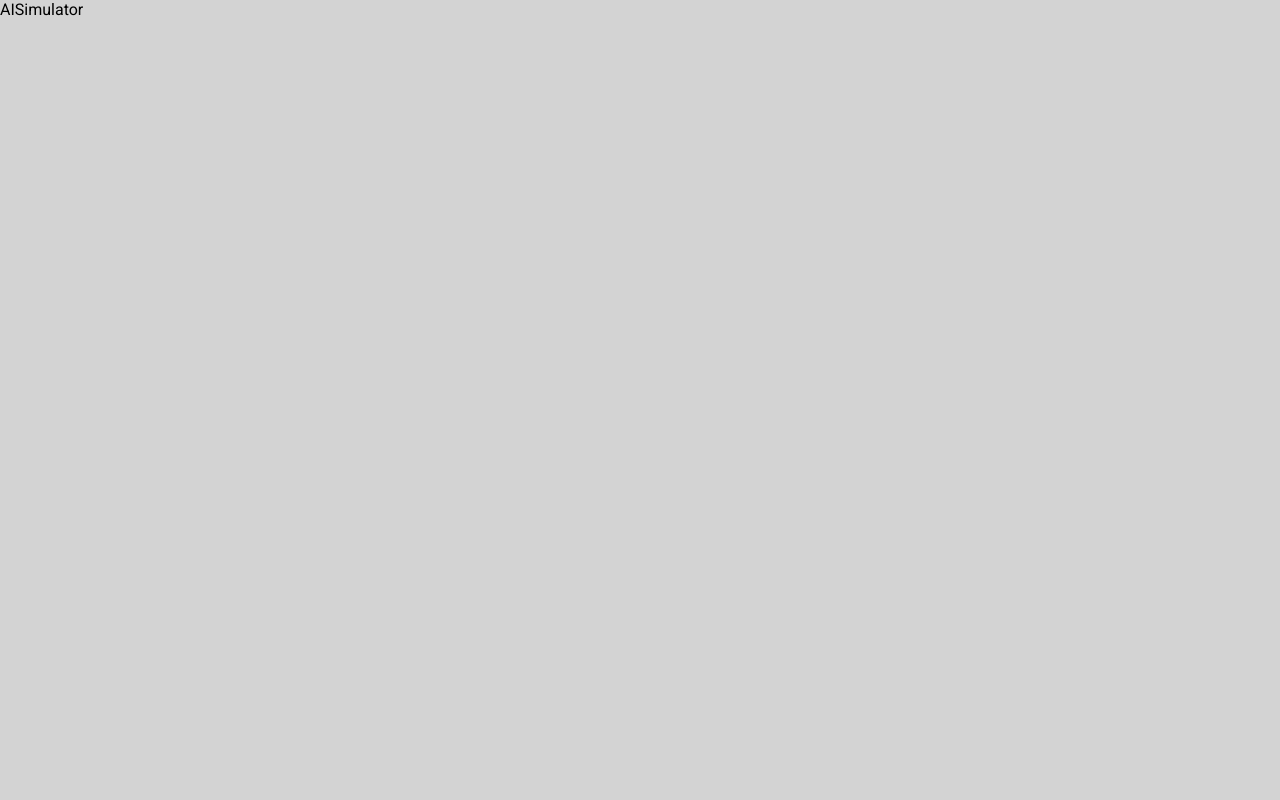
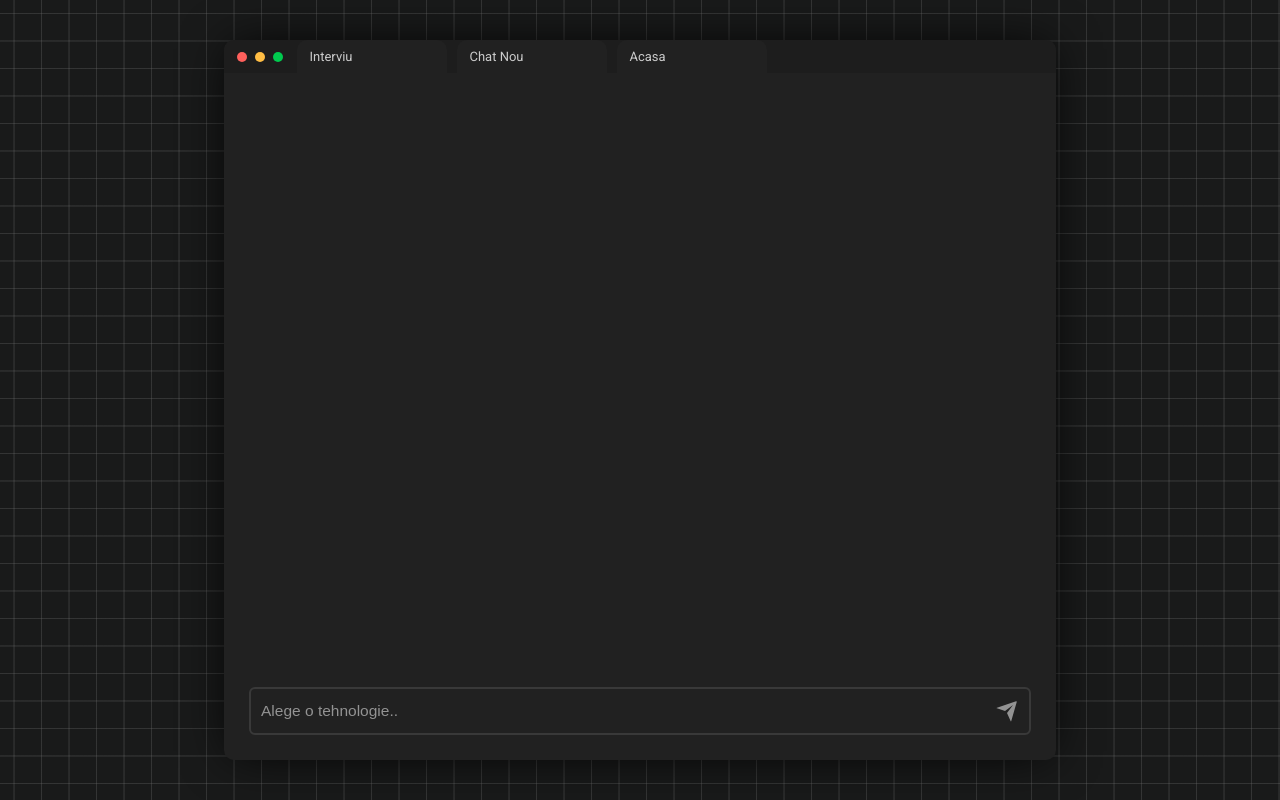
Before and after one commit to cosmin-panescu/Learn-with-AI, a React (Create React App) app in the folder client/: page /#/simulare-AI in a window 1280 px wide. Built offline with nearby package versions, Linux system fonts and the light colour scheme; a web font is replaced by a local one.

Commit message:
implement the api on the frontend parti

```diff
--- a/client/src/pages/AISimulator/AISimulator.jsx
+++ b/client/src/pages/AISimulator/AISimulator.jsx
@@ -1,207 +1,163 @@
-// import React, { useEffect, useRef, useState } from "react";
-// import "./AISimulator.scss";
-// // AI custom instruction
-// import { systemMessage } from "../../utils/data";
-// // user and interviewer avatars
-// import ai_avatar from "../../resources/ai.png";
-// import user_avatar from "../../resources/user.png";
-// import { Link } from "react-router-dom";
-
-// // openAI API Key from .env
-// const openaiAPI = process.env.REACT_APP_OPENAI_API_KEY;
-
-// const AISimulator = () => {
-//   // store current message
-//   const [message, setMessage] = useState("");
-//   // handle loading the answer from AI
-//   const [isLoading, setIsLoading] = useState(false);
-//   // store all messages
-//   const [allMessages, setAllMessages] = useState([
-//     {
-//       role: "assistant",
-//       content:
-//         "Alege tehnologia sau tehnologiile pentru care vrei sa fii intervievat.",
-//     },
-//   ]);
-//   // auto scroll when the answer is received
-//   const msgEnd = useRef(null);
-
-//   const sendMessage = async () => {
-//     try {
-//       setIsLoading(true);
-
-//       const text = message;
-//       setMessage("");
-
-//       let url = "https://api.openai.com/v1/chat/completions";
-//       let token = `Bearer ${openaiAPI}`;
-//       // more models to work with: gpt-3.5-turbo, gpt-3.5-turbo-1106, gpt-3.5-turbo-0125, gpt-4-turbo
-//       let model = "gpt-3.5-turbo-1106";
-//       let messagesToSend = [
-//         {
-//           role: "system",
-//           content: systemMessage,
-//         },
-//         ...allMessages,
-//         {
-//           role: "user",
-//           content: text,
-//         },
-//       ];
-
-//       setAllMessages([...messagesToSend]);
-
-//       let res = await fetch(url, {
-//         method: "POST",
-//         headers: {
-//           Authorization: token,
-//           "Content-Type": "application/json",
-//         },
-//         body: JSON.stringify({
-//           model: model,
-//           messages: messagesToSend,
-//         }),
-//       });
-
-//       let resjson = await res.json();
-
-//       if (resjson) {
-//         let newAllMessages = [...messagesToSend, resjson.choices[0].message];
-//         setAllMessages(newAllMessages);
-//       }
-
-//       setIsLoading(false);
-//     } catch (error) {
-//       setIsLoading(false);
-
-//       console.error("A apărut o eroare:", error);
-//     }
-//   };
-
-//   // send the message when press enter
-//   const handleEnter = async (e) => {
-//     if (e.key === "Enter" && message.trim().length !== 0) await sendMessage();
-//   };
-
-//   // always scroll to the most recent chat message
-//   useEffect(() => {
-//     msgEnd.current.scrollIntoView();
-//     console.log(openaiAPI);
-//   }, [allMessages]);
-
-//   return (
-//     <div className="simulator">
-//       <div className="simulator-chat">
-//         <div className="chat-bar">
-//           <div className="circle">
-//             <span className="red box"></span>
-//           </div>
-//           <div className="circle">
-//             <span className="yellow box"></span>
-//           </div>
-//           <div className="circle">
-//             <span className="green box"></span>
-//           </div>
-//           <div className="tab">
-//             <span>Interviu</span>
-//           </div>
-//           <div
-//             className="tab link"
-//             onClick={() => {
-//               window.location.reload();
-//             }}
-//           >
-//             <span>Chat Nou</span>
-//           </div>
-
-//           <Link className="link-btn tab link" to="/">
-//             Acasa
-//           </Link>
-//         </div>
-
-//         <div className="chat-content">
-//           <div className="chat-messages">
-//             {allMessages.map(
-//               (msg, index) =>
-//                 (msg.role === "user" || msg.role === "assistant") && (
-//                   <div key={index} className="message">
-//                     <div className="message-avatar">
-//                       <img
-//                         src={msg.role === "user" ? user_avatar : ai_avatar}
-//                         alt={msg.role === "user" ? "TU" : "A.I."}
-//                       />
-//                     </div>
-//                     <div
-//                       className={
-//                         msg.role === "assistant"
-//                           ? "message-text background"
-//                           : "message-text"
-//                       }
-//                     >
-//                       <h4>{msg.role === "user" ? "Tu" : "Intervievator"}</h4>
-//                       <p>{msg.content}</p>
-//                     </div>
-//                   </div>
-//                 )
-//             )}
-//             {isLoading && (
-//               <div className="card">
-//                 <div className="card-skeleton card-description"></div>
-//               </div>
-//             )}
-//             <div ref={msgEnd} />
-//           </div>
-
-//           <div className="chat-input">
-//             <input
-//               type="text"
-//               placeholder={
-//                 allMessages.length > 1
-//                   ? "Raspunde la intrebare.."
-//                   : "Alege o tehnologie.."
-//               }
-//               onChange={(e) => setMessage(e.target.value)}
-//               onKeyDown={handleEnter}
-//               value={message}
-//             />
-
-//             <button
-//               disabled={!message.trim()}
-//               className={message.trim() ? "send-btn" : "send-btn disabled"}
-//               onClick={sendMessage}
-//             >
-//               <div className="svg-wrapper-1">
-//                 <div className="svg-wrapper">
-//                   <svg
-//                     xmlns="http://www.w3.org/2000/svg"
-//                     viewBox="0 0 24 24"
-//                     width="24"
-//                     height="24"
-//                   >
-//                     <path fill="none" d="M0 0h24v24H0z"></path>
-//                     <path
-//                       fill="currentColor"
-//                       d="M1.946 9.315c-.522-.174-.527-.455.01-.634l19.087-6.362c.529-.176.832.12.684.638l-5.454 19.086c-.15.529-.455.547-.679.045L12 14l6-8-8 6-8.054-2.685z"
-//                     ></path>
-//                   </svg>
-//                 </div>
-//               </div>
-//             </button>
-//           </div>
-//         </div>
-//       </div>
-//     </div>
-//   );
-// };
-
-// export default AISimulator;
-
-import React from 'react'
+import React, { useEffect, useRef, useState } from "react";
+import "./AISimulator.scss";
+// AI custom instruction
+import { systemMessage } from "../../utils/data";
+// user and interviewer avatars
+import ai_avatar from "../../resources/ai.png";
+import user_avatar from "../../resources/user.png";
+import { Link } from "react-router-dom";
 
 const AISimulator = () => {
+  // store current message
+  const [message, setMessage] = useState("");
+  // handle loading the answer from AI
+  const [isLoading, setIsLoading] = useState(false);
+  // store all messages
+  const [allMessages, setAllMessages] = useState([]);
+  // auto scroll when the answer is received
+  const msgEnd = useRef(null);
+
+  const sendMessage = async (e, message) => {
+    if (!message) return;
+    setIsLoading(true);
+
+    let msgs = allMessages;
+    msgs.push({ role: "user", content: message });
+    setAllMessages(msgs);
+
+    setMessage("");
+
+    fetch("http://localhost:8080/", {
+      method: "post",
+      headers: {
+        "Content-Type": "application/json",
+      },
+      body: JSON.stringify({
+        allMessages,
+      }),
+    })
+      .then((response) => response.json())
+      .then((data) => {
+        msgs.push(data.output);
+        setAllMessages(msgs);
+        setIsLoading(false);
+      })
+      .catch((error) => console.log(error));
+  };
+
+  // send the message when press enter
+  const handleEnter = async (e) => {
+    if (e.key === "Enter" && message.trim().length !== 0) await sendMessage();
+  };
+
+  // always scroll to the most recent chat message
+  useEffect(() => {
+    msgEnd.current.scrollIntoView();
+  }, [allMessages]);
+
   return (
-    <div>AISimulator</div>
-  )
-}
+    <div className="simulator">
+      <div className="simulator-chat">
+        <div className="chat-bar">
+          <div className="circle">
+            <span className="red box"></span>
+          </div>
+          <div className="circle">
+            <span className="yellow box"></span>
+          </div>
+          <div className="circle">
+            <span className="green box"></span>
+          </div>
+          <div className="tab">
+            <span>Interviu</span>
+          </div>
+          <div
+            className="tab link"
+            onClick={() => {
+              window.location.reload();
+            }}
+          >
+            <span>Chat Nou</span>
+          </div>
 
-export default AISimulator
+          <Link className="link-btn tab link" to="/">
+            Acasa
+          </Link>
+        </div>
+
+        <div className="chat-content">
+          <div className="chat-messages">
+            {allMessages.map(
+              (msg, index) =>
+                (msg.role === "user" || msg.role === "assistant") && (
+                  <div key={index} className="message">
+                    <div className="message-avatar">
+                      <img
+                        src={msg.role === "user" ? user_avatar : ai_avatar}
+                        alt={msg.role === "user" ? "TU" : "A.I."}
+                      />
+                    </div>
+                    <div
+                      className={
+                        msg.role === "assistant"
+                          ? "message-text background"
+                          : "message-text"
+                      }
+                    >
+                      <h4>{msg.role === "user" ? "Tu" : "Intervievator"}</h4>
+                      <p>{msg.content}</p>
+                    </div>
+                  </div>
+                )
+            )}
+            {/* {isLoading && (
+              <div className="card">
+                <div className="card-skeleton card-description"></div>
+              </div>
+            )} */}
+            <div ref={msgEnd} />
+          </div>
+
+          <div className="chat-input">
+            <input
+              type="text"
+              placeholder={
+                allMessages.length > 1
+                  ? "Raspunde la intrebare.."
+                  : "Alege o tehnologie.."
+              }
+              onChange={(e) => setMessage(e.target.value)}
+              onKeyDown={handleEnter}
+              value={message}
+            />
+
+            <button
+              disabled={!message.trim()}
+              className={message.trim() ? "send-btn" : "send-btn disabled"}
+              onClick={(e) => sendMessage(e, message)}
+            >
+              <div className="svg-wrapper-1">
+                <div className="svg-wrapper">
+                  <svg
+                    xmlns="http://www.w3.org/2000/svg"
+                    viewBox="0 0 24 24"
+                    width="24"
+                    height="24"
+                  >
+                    <path fill="none" d="M0 0h24v24H0z"></path>
+                    <path
+                      fill="currentColor"
+                      d="M1.946 9.315c-.522-.174-.527-.455.01-.634l19.087-6.362c.529-.176.832.12.684.638l-5.454 19.086c-.15.529-.455.547-.679.045L12 14l6-8-8 6-8.054-2.685z"
+                    ></path>
+                  </svg>
+                </div>
+              </div>
+            </button>
+          </div>
+        </div>
+      </div>
+    </div>
+  );
+};
+
+export default AISimulator;
```
Also changed, not shown: 2 other files (tests, documents, lock files or other folders).
